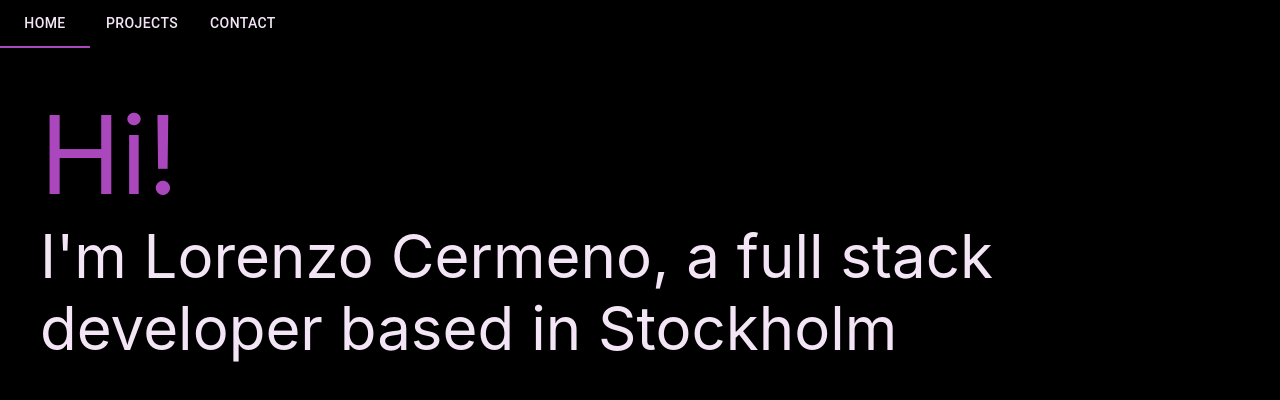
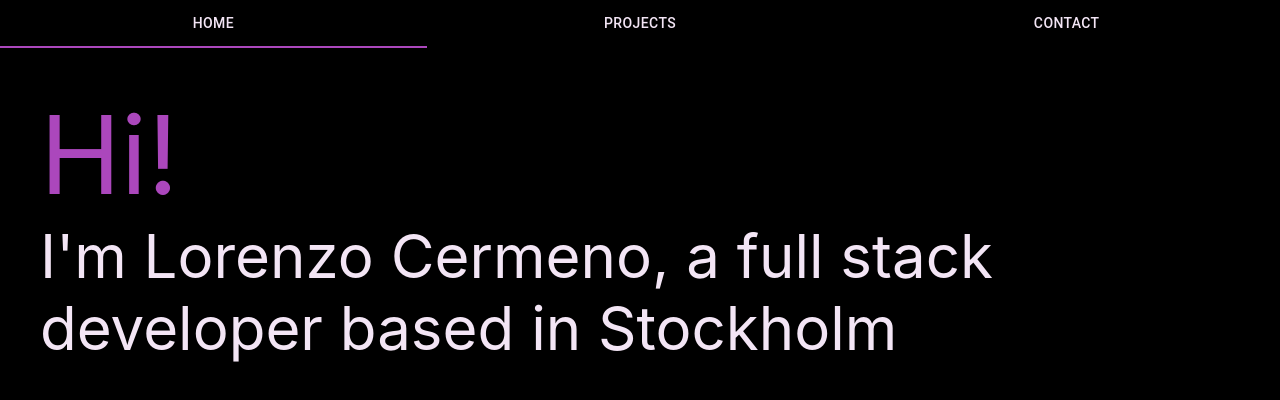
Before and after one commit to lorenzocermeno/lorenzocermeno.github.io, a React (Create React App) app: page / in a window 1280 px wide. Shown: the top 400 px of the page. Built offline with nearby package versions, Linux system fonts and the light colour scheme.

Commit message:
full width tabs

```diff
--- a/src/v2/components/Tabs/Tabs.tsx
+++ b/src/v2/components/Tabs/Tabs.tsx
@@ -16,6 +16,7 @@ interface CustomTabPanelProps {
   value: number;
   index: number;
 }
+
 function CustomTabPanel(props: CustomTabPanelProps) {
   const { children, value, index, ...other } = props;
 
@@ -23,8 +24,8 @@ function CustomTabPanel(props: CustomTabPanelProps) {
     <div
       role="tabpanel"
       hidden={value !== index}
-      id={`simple-tabpanel-${index}`}
-      aria-labelledby={`simple-tab-${index}`}
+      id={`tabpanel-${index}`}
+      aria-labelledby={`tab-${index}`}
       {...other}
     >
       {value === index && <Box sx={{ p: 3 }}>{children}</Box>}
@@ -34,8 +35,8 @@ function CustomTabPanel(props: CustomTabPanelProps) {
 
 function a11yProps(index: any) {
   return {
-    id: `simple-tab-${index}`,
-    "aria-controls": `simple-tabpanel-${index}`,
+    id: `tab-${index}`,
+    "aria-controls": `tabpanel-${index}`,
   };
 }
 
@@ -53,7 +54,8 @@ function _Tabs() {
           value={value}
           onChange={handleChange}
           indicatorColor="secondary"
-          aria-label="basic tabs example"
+          variant="fullWidth"
+          aria-label="tabs"
         >
           <Tab label="Home" {...a11yProps(0)} sx={{ color: COLOR.PRIMARY }} />
           <Tab
```
